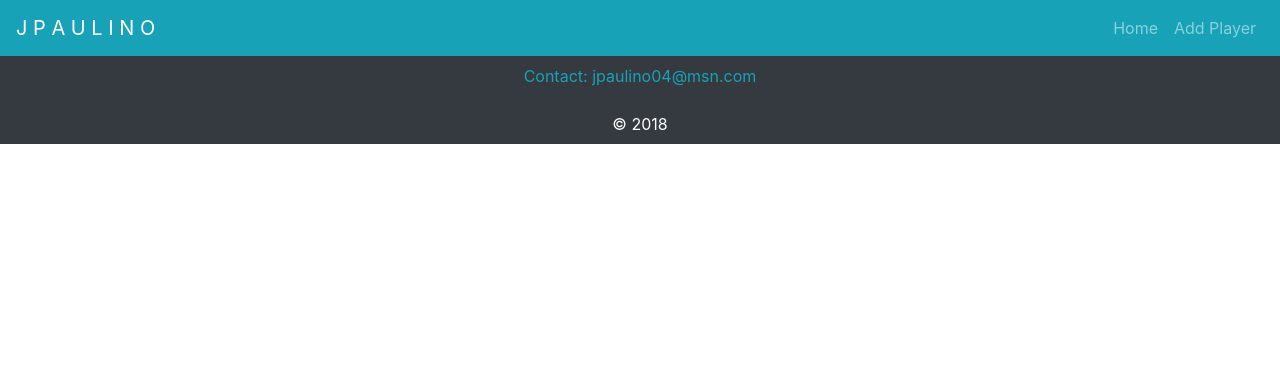
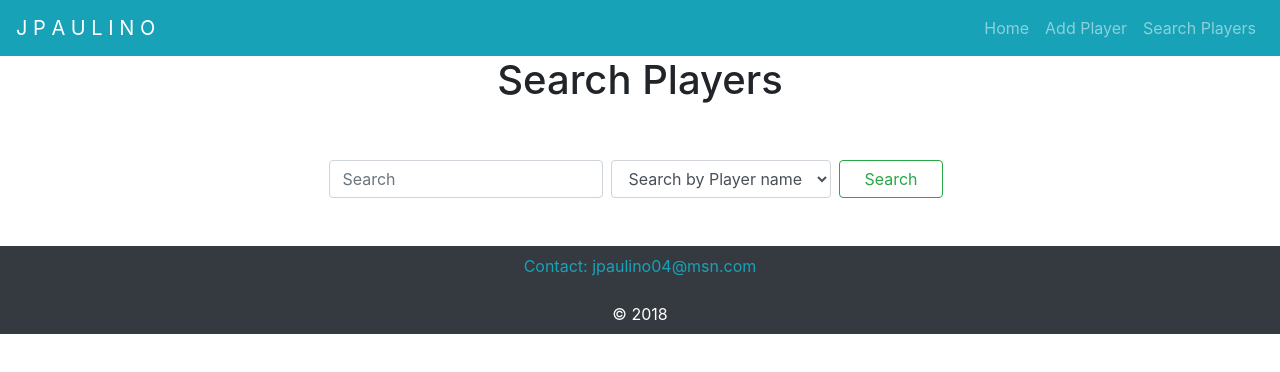
Before and after one commit to jpaulino04/players, a React (Create React App) app in the folder client/: page /players/search in a window 1280 px wide. Shown: the top 372 px of the page. Built offline with nearby package versions, Linux system fonts and the light colour scheme.

Commit message:
added SearchPlayer Component

```diff
--- a/client/package.json
+++ b/client/package.json
@@ -3,6 +3,7 @@
   "version": "0.1.0",
   "private": true,
   "dependencies": {
+    "axios": "^0.18.0",
     "bootstrap": "^4.2.1",
     "react": "^16.7.0",
     "react-dom": "^16.7.0",
--- a/client/src/App.js
+++ b/client/src/App.js
@@ -5,8 +5,10 @@ import Header from "./components/header_footer/Header";
 import Footer from "./components/header_footer/Footer";
 import Players from "./components/players/Players";
 import AddPlayers from "./components/players/AddPlayers";
+import SearchPlayers from "./components/players/SearchPlayers";
 import Provider from "./context";
 import './App.css';
+
 
 class App extends Component {
   render() {
@@ -20,6 +22,7 @@ class App extends Component {
                 <Switch>
                   <Route exact path="/" component={Players}/>
                   <Route exact path="/players/add" component={AddPlayers} />
+                  <Route exact path="/players/search" component={SearchPlayers} />
                 </Switch>
 
               </div>
--- a/client/src/components/header_footer/Header.js
+++ b/client/src/components/header_footer/Header.js
@@ -10,8 +10,13 @@ function Header() {
     </button>
     <div className="collapse navbar-collapse " id="navbarNavAltMarkup">
       <div className="navbar-nav ml-auto">
-        <Link className="nav-item nav-link ml-auto" to="/">Home <span className="sr-only">(current)</span></Link>
-        <Link className="nav-item nav-link ml-auto" to="/players/add">Add Player<span className="sr-only">(current)</span></Link>
+        <Link
+          className="nav-item nav-link ml-auto" to="/">Home <span className="sr-only">(current)</span></Link>
+        <Link
+          className="nav-item nav-link ml-auto" to="/players/add">Add Player<span className="sr-only">(current)</span>
+        </Link>
+        <Link
+          className="nav-item nav-link ml-auto" to="/players/search">Search Players<span className="sr-only">(current)</span></Link>
       </div>
   </div>
 </nav>
--- /dev/null
+++ b/client/src/components/players/SearchPlayers.js
@@ -0,0 +1,27 @@
+import React, { Component } from 'react'
+import axios from "axios";
+
+export default class SearchPlayers extends Component {
+  render() {
+    return (
+      <div className="row ">
+        <div className="col-12">
+            <h1 className="text-center">
+                Search Players
+            </h1>
+        </div>
+
+        <div className="col-8 mx-auto my-5">
+            <form className="form-inline my-2 my-lg-0 d-block text-center">
+                <input className="form-control mr-sm-2" type="text" placeholder="Search"/>
+                <select class="form-control form-control-md">
+                    <option>Search by Player name</option>
+                    <option>Search by team</option>
+                </select>
+                <button class="btn btn-outline-success my-2 my-sm-0 mx-2 px-4" type="submit">Search</button>
+            </form>
+        </div>
+      </div>
+    )
+  }
+}
--- a/package.json
+++ b/package.json
@@ -12,6 +12,7 @@
   "author": "jp",
   "license": "MIT",
   "dependencies": {
-    "express": "^4.16.4"
+    "express": "^4.16.4",
+    "mysql": "^2.16.0"
   }
 }
```
Also changed, not shown: 2 other files (tests, documents, lock files or other folders).
